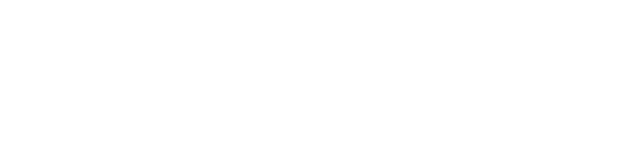
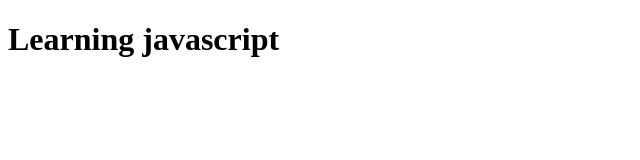
Before and after one commit to mihir762003/Learning-Javascript, a plain HTML site: page index.html in a window 1280 px wide. Shown: the whole page, without its empty margins (0-640 px from the left). Drawn offline with Linux system fonts and the light colour scheme.

Commit message:
title add in html

```diff
--- a/index.html
+++ b/index.html
@@ -4,10 +4,11 @@
     <meta charset="UTF-8">
     <meta http-equiv="X-UA-Compatible" content="IE=edge">
     <meta name="viewport" content="width=device-width, initial-scale=1.0">
-    <title>Document</title>
+    <title>Learning javascript</title>
 </head>
 <body>
 
+    <h1>Learning javascript</h1>
 
     <script src="./javascript/part-1.js"></script>
 </body>
```
